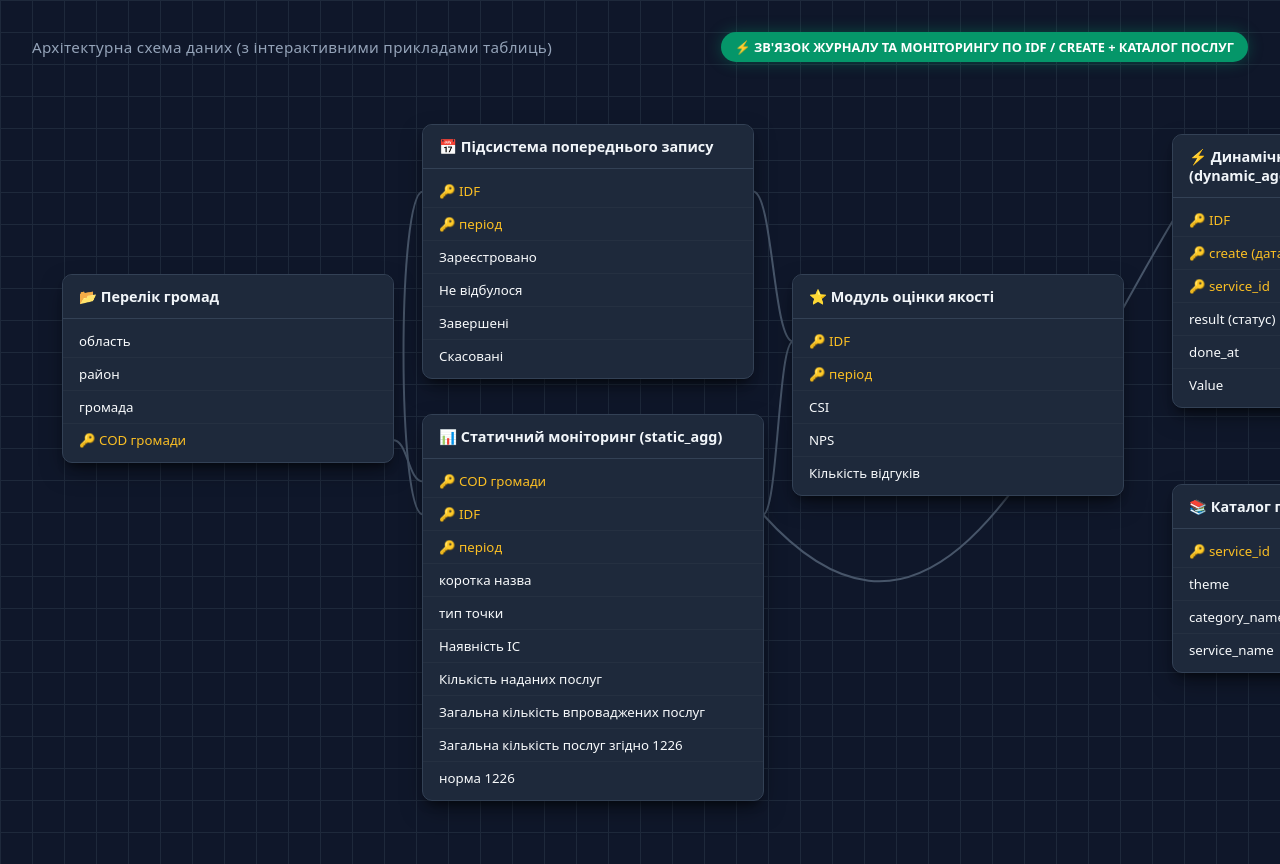
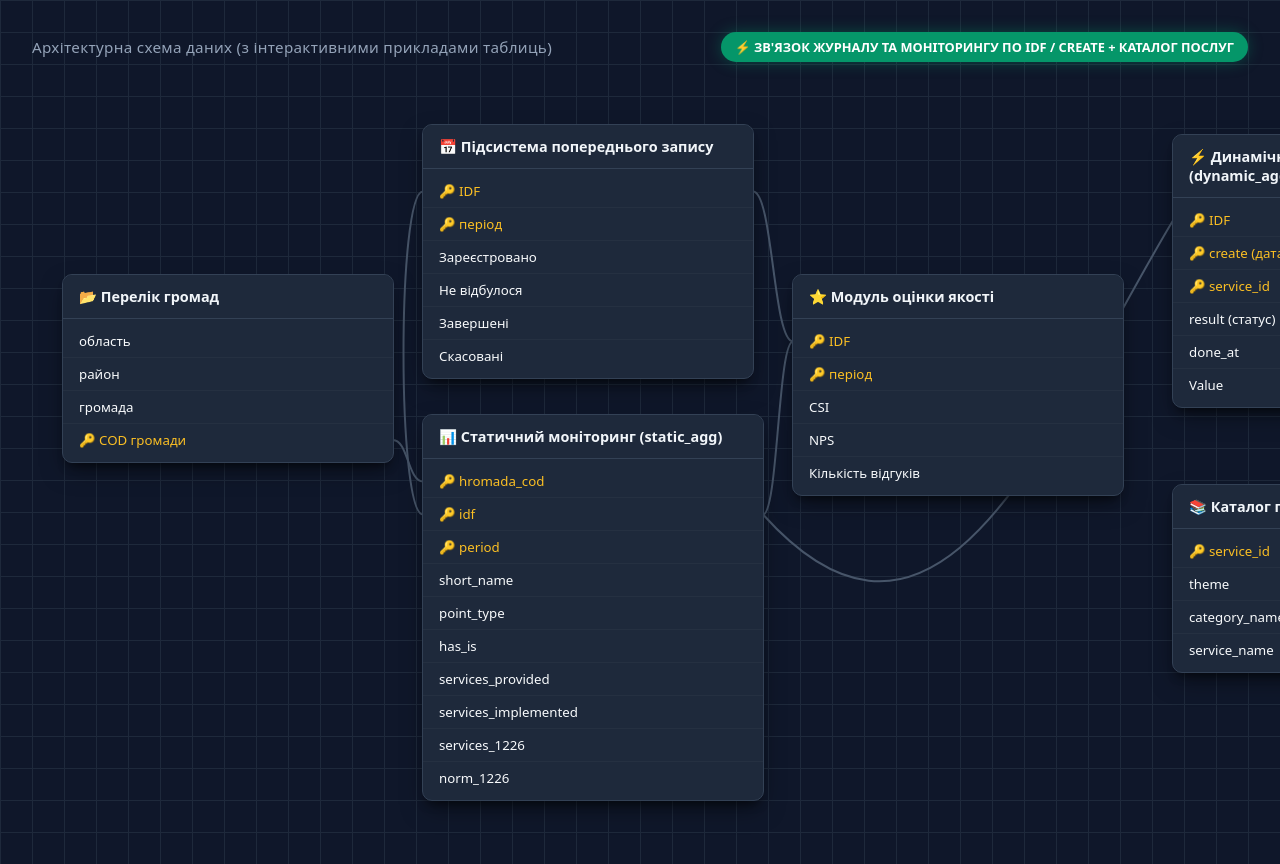
Before and after one commit to Rublenko/UA-dashboard, a plain HTML site: page index.html in a window 1280 px wide. Shown: the top 864 px of the page. Drawn offline with Linux system fonts and the light colour scheme.

Commit message:
Update index.html

```diff
--- a/index.html
+++ b/index.html
@@ -248,16 +248,16 @@
         <div class="db-card" id="card-monitoring" onclick="selectCard('monitoring')">
             <div class="db-header">📊 Статичний моніторинг (static_agg)</div>
             <div class="db-rows">
-                <div class="db-row key" id="row-monitoring-cod"><span class="field-name">🔑 COD громади</span></div>
-                <div class="db-row key" id="row-monitoring-idf"><span class="field-name">🔑 IDF</span></div>
-                <div class="db-row key" id="row-monitoring-period"><span class="field-name">🔑 період</span></div>
-                <div class="db-row"><span>коротка назва</span></div>
-                <div class="db-row"><span>тип точки</span></div>
-                <div class="db-row"><span>Наявність ІС</span></div>
-                <div class="db-row"><span>Кількість наданих послуг</span></div>
-                <div class="db-row"><span>Загальна кількість впроваджених послуг</span></div>
-                <div class="db-row"><span>Загальна кількість послуг згідно 1226</span></div>
-                <div class="db-row"><span>норма 1226</span></div>
+                <div class="db-row key" id="row-monitoring-cod"><span class="field-name">🔑 hromada_cod</span></div>
+                <div class="db-row key" id="row-monitoring-idf"><span class="field-name">🔑 idf</span></div>
+                <div class="db-row key" id="row-monitoring-period"><span class="field-name">🔑 period</span></div>
+                <div class="db-row"><span>short_name</span></div>
+                <div class="db-row"><span>point_type</span></div>
+                <div class="db-row"><span>has_is</span></div>
+                <div class="db-row"><span>services_provided</span></div>
+                <div class="db-row"><span>services_implemented</span></div>
+                <div class="db-row"><span>services_1226</span></div>
+                <div class="db-row"><span>norm_1226</span></div>
             </div>
         </div>
 
```
